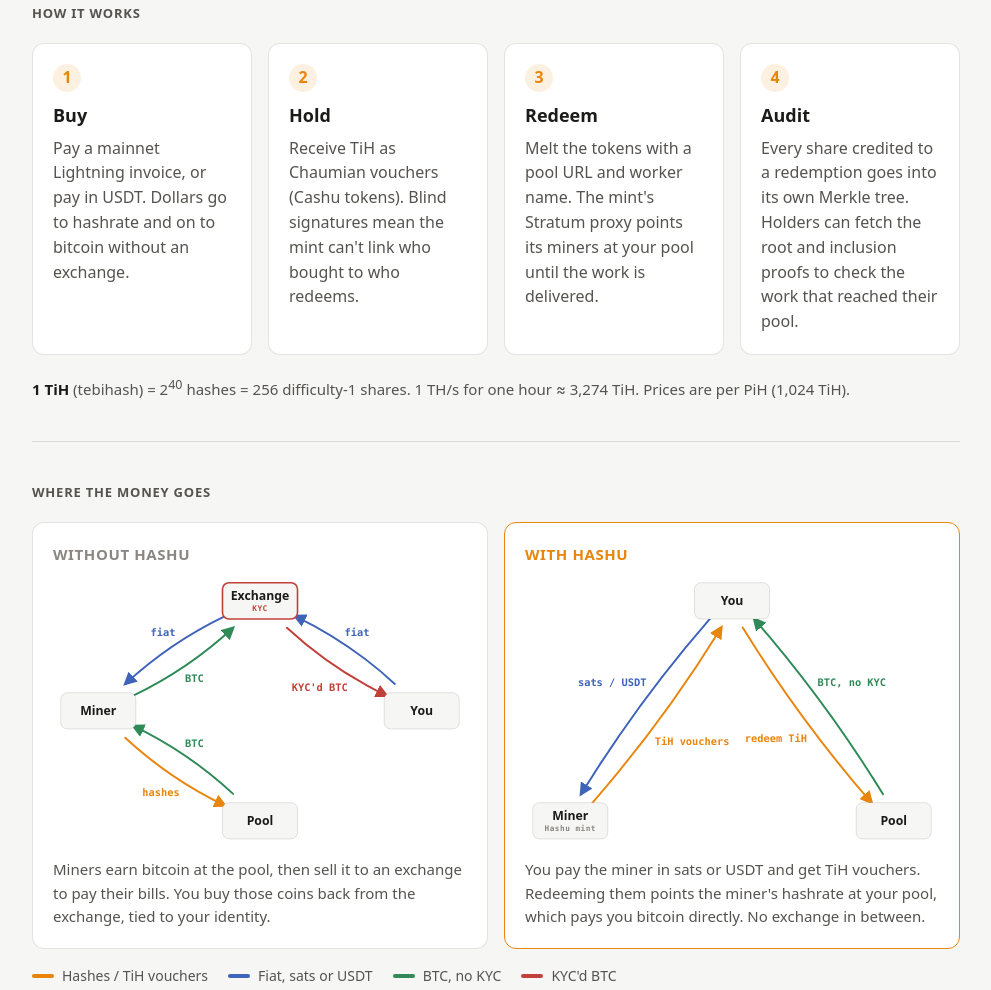
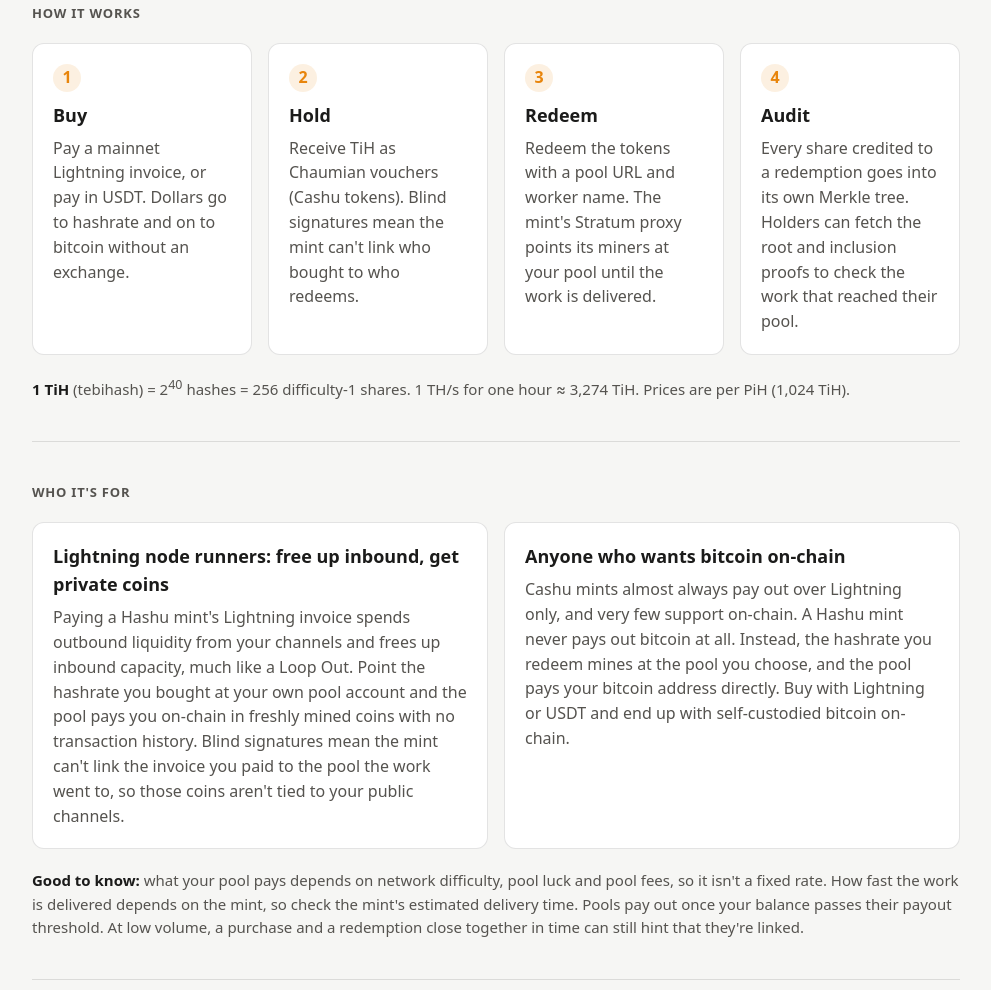
Before and after one commit to asherp/hashu, a plain HTML site: page site/index.html in a window 1280 px wide. Shown: the part 967-1957 px from the top of the page, without its empty margins (144-1135 px from the left). Drawn offline with Linux system fonts and the light colour scheme; no server answers.

Commit message:
Advertise Lightning channel privacy and on-chain payout uses on the landing pages (#132)
* Landing pages: advertise Lightning channel privacy and on-chain payout uses

Add a "Who it's for" section to the hashu.io splash and the mint landing
page, with light caveats, and say "Redeem" instead of "Melt" in How it works.

Co-Authored-By: Claude Opus 5.5 <noreply@anthropic.com>
Claude-Session: https://claude.ai/code/session_01Dfv2PifwPva7zAZTfwTwLi

* PR screenshots (removed in next commit)

Co-Authored-By: Claude Opus 5.5 <noreply@anthropic.com>
Claude-Session: https://claude.ai/code/session_01Dfv2PifwPva7zAZTfwTwLi

* Remove PR screenshots

Co-Authored-By: Claude Opus 5.5 <noreply@anthropic.com>
Claude-Session: https://claude.ai/code/session_01Dfv2PifwPva7zAZTfwTwLi

* Use-case caveat: delivery time depends on the mint

Co-Authored-By: Claude Opus 5.5 <noreply@anthropic.com>
Claude-Session: https://claude.ai/code/session_01Dfv2PifwPva7zAZTfwTwLi

* Remove PR screenshots

Co-Authored-By: Claude Opus 5.5 <noreply@anthropic.com>
Claude-Session: https://claude.ai/code/session_01Dfv2PifwPva7zAZTfwTwLi

* Use-case caveat: estimated delivery time

Co-Authored-By: Claude Opus 5.5 <noreply@anthropic.com>
Claude-Session: https://claude.ai/code/session_01Dfv2PifwPva7zAZTfwTwLi

* Use cases: add paying someone over time

Co-Authored-By: Claude Opus 5.5 <noreply@anthropic.com>
Claude-Session: https://claude.ai/code/session_01Dfv2PifwPva7zAZTfwTwLi

* PR screenshots (removed in next commit)

Co-Authored-By: Claude Opus 5.5 <noreply@anthropic.com>
Claude-Session: https://claude.ai/code/session_01Dfv2PifwPva7zAZTfwTwLi

* Remove PR screenshots

Co-Authored-By: Claude Opus 5.5 <noreply@anthropic.com>
Claude-Session: https://claude.ai/code/session_01Dfv2PifwPva7zAZTfwTwLi

* Use cases: hold paying-over-time card until invoicing ships

Co-Authored-By: Claude Opus 5.5 <noreply@anthropic.com>
Claude-Session: https://claude.ai/code/session_01Dfv2PifwPva7zAZTfwTwLi

---------

Co-authored-by: Claude <noreply@anthropic.com>

```diff
--- a/site/index.html
+++ b/site/index.html
@@ -120,6 +120,7 @@ footer { padding: 32px 0 48px; border-top: 1px solid var(--line); color: var(--i
       <a class="mint-link nav-redeem" data-path="checkout/#redeem" href="https://mint.hashu.io/checkout/#redeem">Redeem</a>
       <a href="https://app.hashu.io/">Wallet</a>
       <a href="#how">How it works</a>
+      <a href="#uses">Who it's for</a>
       <a href="#run">Run a mint</a>
       <a class="waitlist-link" href="/waitlist/" hidden>Hosted mints</a>
       <a class="mint-link" data-path="slides/" href="https://mint.hashu.io/slides/">Slides</a>
@@ -171,10 +172,19 @@ footer { padding: 32px 0 48px; border-top: 1px solid var(--line); color: var(--i
     <div class="grid4">
       <div class="card"><div class="num">1</div><h3>Buy</h3><p>Pay a mainnet Lightning invoice, or pay in USDT. Dollars go to hashrate and on to bitcoin without an exchange.</p></div>
       <div class="card"><div class="num">2</div><h3>Hold</h3><p>Receive TiH as Chaumian vouchers (Cashu tokens). Blind signatures mean the mint can't link who bought to who redeems.</p></div>
-      <div class="card"><div class="num">3</div><h3>Redeem</h3><p>Melt the tokens with a pool URL and worker name. The mint's Stratum proxy points its miners at your pool until the work is delivered.</p></div>
+      <div class="card"><div class="num">3</div><h3>Redeem</h3><p>Redeem the tokens with a pool URL and worker name. The mint's Stratum proxy points its miners at your pool until the work is delivered.</p></div>
       <div class="card"><div class="num">4</div><h3>Audit</h3><p>Every share credited to a redemption goes into its own Merkle tree. Holders can fetch the root and inclusion proofs to check the work that reached their pool.</p></div>
     </div>
     <p class="unit" style="margin-top:20px"><b>1 TiH</b> (tebihash) = 2<sup>40</sup> hashes = 256 difficulty-1 shares. 1 TH/s for one hour ≈ 3,274 TiH. Prices are per PiH (1,024 TiH).</p>
+  </section>
+
+  <section id="uses">
+    <h2>Who it's for</h2>
+    <div class="grid2">
+      <div class="card"><h3>Lightning node runners: free up inbound, get private coins</h3><p>Paying a Hashu mint's Lightning invoice spends outbound liquidity from your channels and frees up inbound capacity, much like a Loop Out. Point the hashrate you bought at your own pool account and the pool pays you on-chain in freshly mined coins with no transaction history. Blind signatures mean the mint can't link the invoice you paid to the pool the work went to, so those coins aren't tied to your public channels.</p></div>
+      <div class="card"><h3>Anyone who wants bitcoin on-chain</h3><p>Cashu mints almost always pay out over Lightning only, and very few support on-chain. A Hashu mint never pays out bitcoin at all. Instead, the hashrate you redeem mines at the pool you choose, and the pool pays your bitcoin address directly. Buy with Lightning or USDT and end up with self-custodied bitcoin on-chain.</p></div>
+    </div>
+    <p class="unit" style="margin-top:20px"><b>Good to know:</b> what your pool pays depends on network difficulty, pool luck and pool fees, so it isn't a fixed rate. How fast the work is delivered depends on the mint, so check the mint's estimated delivery time. Pools pay out once your balance passes their payout threshold. At low volume, a purchase and a redemption close together in time can still hint that they're linked.</p>
   </section>
 
   <section id="money">
```
Also changed, not shown: hashu-cli/src/landing.html (+11 -1 lines).
